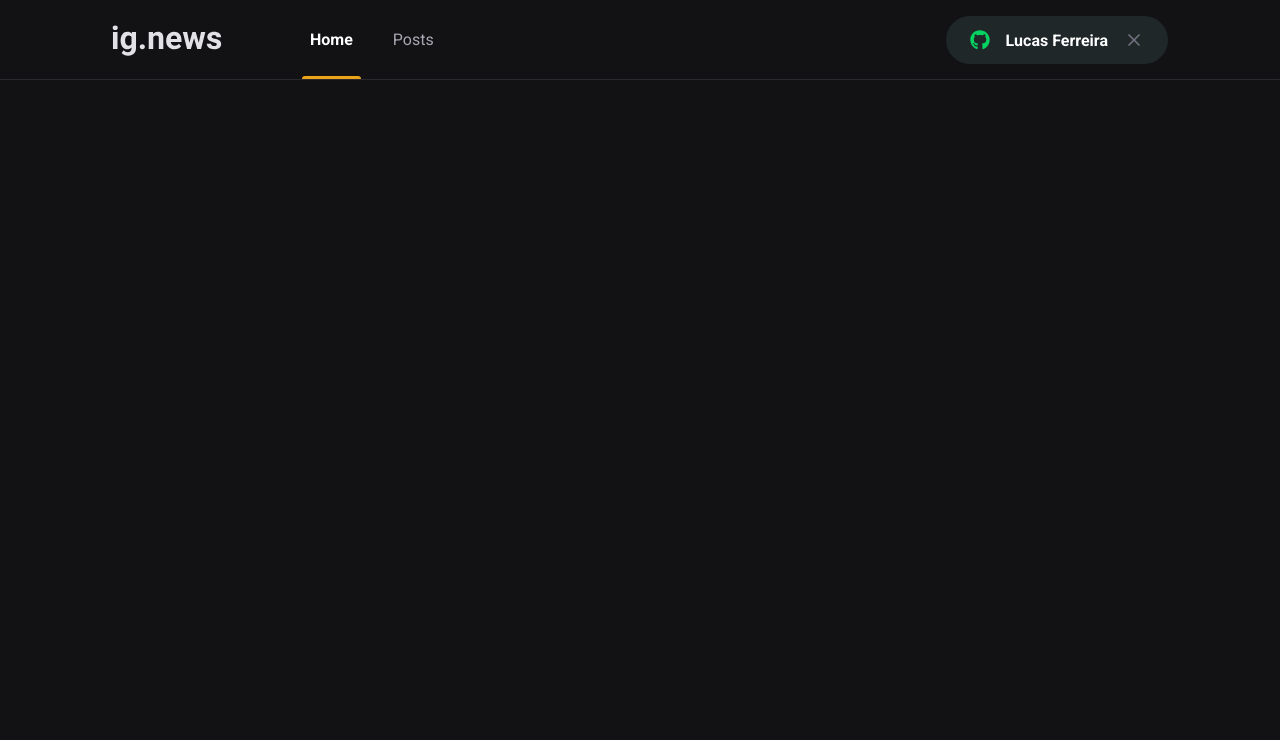
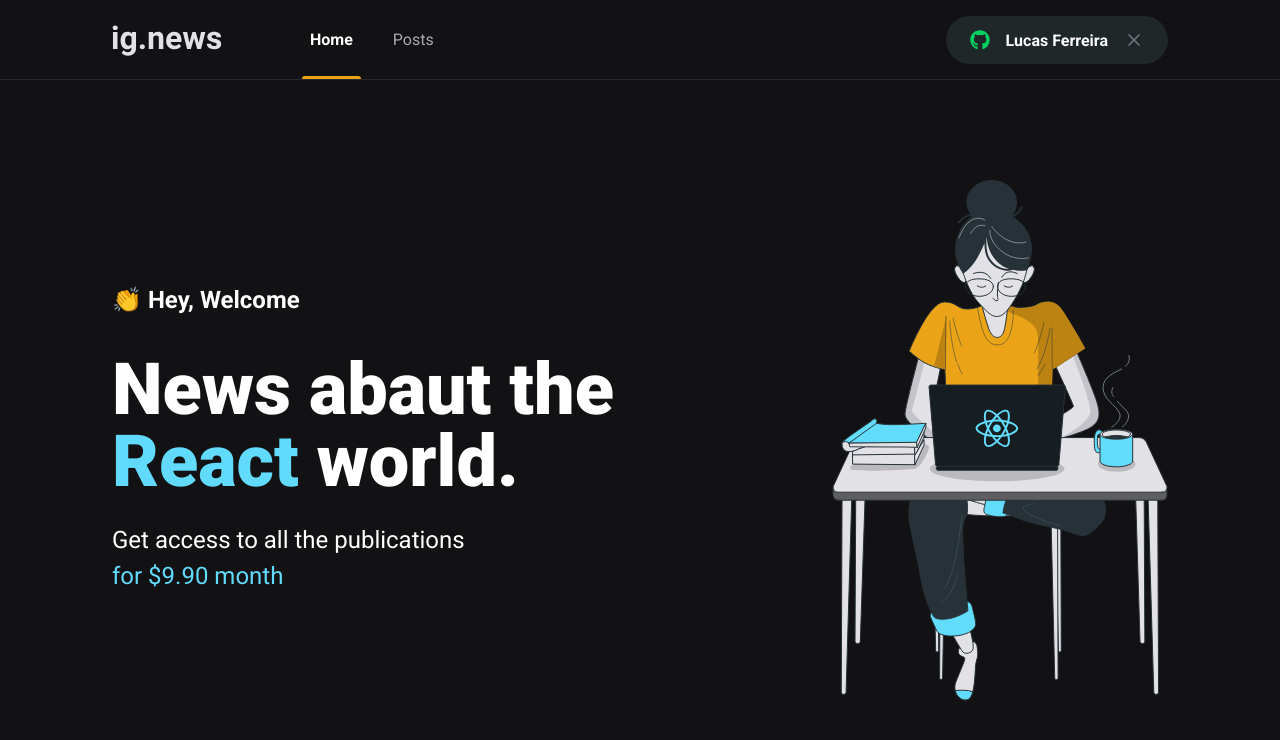
Before and after one commit to Lucas-Ifro/ignite-aulas, a Next.js app in the folder reactjs/ignews/: page / in a window 1280 px wide. Shown: the top 740 px of the page. Built offline with nearby package versions, Linux system fonts and the light colour scheme.

Commit message:
pagina home finalizada

```diff
--- /dev/null
+++ b/reactjs/ignews/src/pages/Home.module.scss
@@ -0,0 +1,41 @@
+.contentContainer{
+    max-width: 1120px;
+    margin: 0 auto;
+    padding: 0 2rem;
+    height: calc(100vh - 5rem);
+
+    display: flex;
+    align-items: center;
+    justify-content: space-between;
+}
+
+.hero{
+    max-width: 550px;
+
+    > span{
+        font-size: 1.5rem;
+        font-weight: bold;
+    }
+    h1{
+        font-size: 4.5rem;
+        line-height: 4.5rem;
+        font-weight: 900;
+        margin-top: 2.5rem;
+
+        span{
+            color: var(--cyan-500);
+        }
+    }
+
+    p{
+        font-size: 1.5rem;
+        line-height: 2.25rem;
+        margin-top: 1.5rem;
+
+        span{
+            color: var(--cyan-500);
+            font-size: bold;
+        }
+    }
+
+}
--- a/reactjs/ignews/src/pages/index.tsx
+++ b/reactjs/ignews/src/pages/index.tsx
@@ -1,12 +1,26 @@
 import Head from "next/head"
-
+import styles from './Home.module.scss'
 
 export default function Home() {
   return (
     <>
     <Head>
-    <title>IG.news</title>
+    <title>Home | ig.news</title>
     </Head>
+
+    <main className={styles.contentContainer}>
+      <section className={styles.hero}>
+        <span>👏 Hey, Welcome</span>
+        <h1>News abaut the <span>React</span> world.</h1>
+        <p>
+          Get access to all the publications <br />
+          <span>for $9.90 month</span>
+        </p>
+      </section>
+
+      <img src="/imagens/avatar.svg" alt="Mulher programando" />
+
+    </main>
     </>
   );
 }
```
